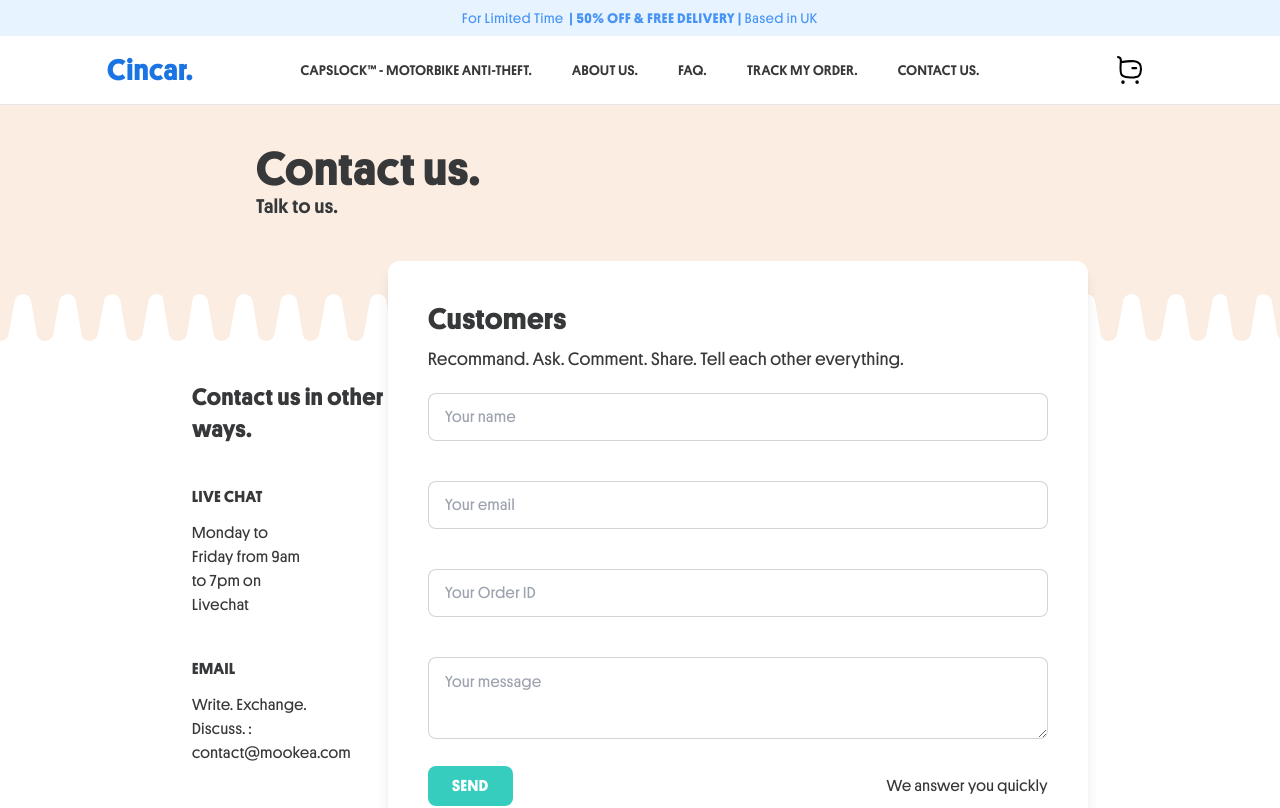
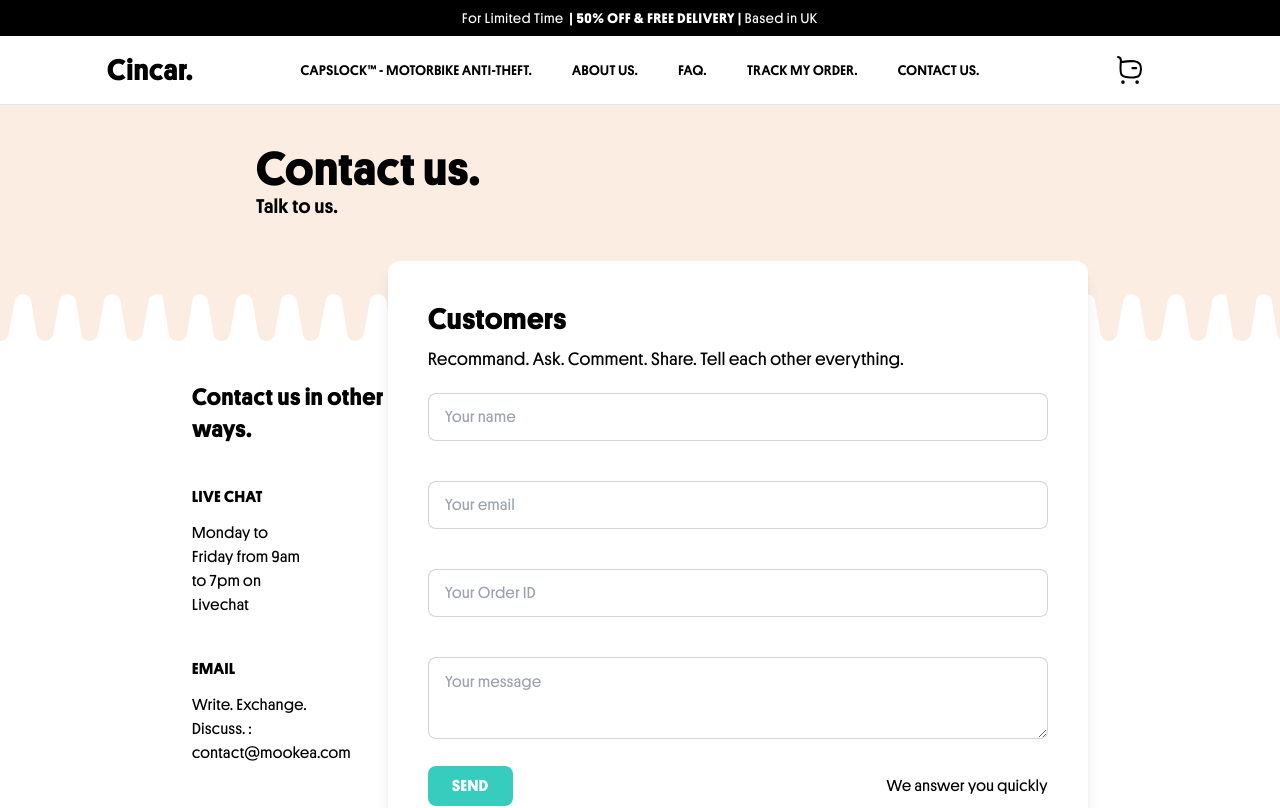
Before and after one commit to KolyStudio/Vehicules, a Next.js app: page /contact in a window 1280 px wide. Shown: the top 808 px of the page. Built offline with nearby package versions, Linux system fonts and the light colour scheme.

Commit message:
first commit

```diff
--- a/components/Announcement.js
+++ b/components/Announcement.js
@@ -2,7 +2,7 @@ import { site } from "./config";
 
 export default function Announcement() {
   return (
-    <section className=' bg-[#e7f3ff] relative text-center py-2  items-center text-sm  text-[#4894f5] tracking-wider flex justify-center space-x-2 '>
+    <section className=' bg-black relative text-center py-2  items-center text-sm  text-white tracking-wider flex justify-center space-x-2 '>
 
   For Limited Time<b> &nbsp; | 50% OFF & FREE DELIVERY |&nbsp; </b>  Based in UK
     </section>
--- a/components/Details.js
+++ b/components/Details.js
@@ -115,7 +115,7 @@ console.log(link);
         </article>
 
         <article className='flex items-center space-x-1 py-2'>
-          <span className='text-xl font-medium text-[#1b74e4]'>
+          <span className='text-xl font-medium text-[#f58523]'>
             {quantity == 1 ? (
               <h3>£{produit.price.toFixed(2)}</h3>
             ) : quantity == 2 ? (
@@ -288,7 +288,7 @@ console.log(link);
 
             <div className='flex flex-col'>
               <span className={` font-medium ${
-              quantity == 1 ? "border-black  text-primary" : "text-primary"}`}>£{produit.price.toFixed(2)}</span>
+              quantity == 1 ? "border-black  text-[#f58523]" : "text-[#f58523]"}`}>£{produit.price.toFixed(2)}</span>
               <span className='line-through font-bold text-gray-500'>£{(produit.price * 2).toFixed(2)}</span>
               </div>
              </div>
@@ -298,7 +298,7 @@ console.log(link);
           <article
             onClick={() => quantityPicker(2)}
             className={`relative w-full cursor-pointer p-1 rounded-xl border-[2px] text-center ${
-              quantity == 2 ? "bg-[#eef2fd] border-primary text-black" : ""
+              quantity == 2 ? "bg-[#eef2fd] border-[#f58523] text-[#f58523]" : ""
             }`}>
               <div className='flex items-center justify-between'>
               {/* <div className='absolute top-0 left-[35px] text-sm font-medium animate-pulse'>BEST SELLER</div> */}
@@ -311,7 +311,7 @@ console.log(link);
              <div className='font-medium w-full text-left pl-3'>1 x CapsLock™ + 2nd 50% OFF <br></br>= £{(((produit.price * 1.5) ) / 2).toFixed(2)} each</div>
             <div className='flex flex-col'>
               <span className={` font-medium ${
-              quantity == 2 ? " text-primary" : "text-primary"}`}>£{(produit.price * 1.5).toFixed(2)}</span>
+              quantity == 2 ? " text-[#f58523]" : "text-[#f58523]"}`}>£{(produit.price * 1.5).toFixed(2)}</span>
               <span className='line-through font-bold text-gray-500'>£{(produit.price * 2 * 2).toFixed(2)}</span>
               </div>
               <div className='absolute bottom-0 left-[35px] text-sm font-medium'></div>
--- a/styles/globals.css
+++ b/styles/globals.css
@@ -133,7 +133,7 @@ body {
   font-family:-apple-system, BlinkMacSystemFont, Segoe UI, Roboto, Oxygen,
     Ubuntu, Cantarell, Fira Sans, Droid Sans, Helvetica Neue, sans-serif;
     font-family: 'Platform' !important;
-    color: #37383a !important;
+    color: #000 !important;
     letter-spacing: 0.03em;
 }
 
--- a/tailwind.config.js
+++ b/tailwind.config.js
@@ -8,8 +8,8 @@ module.exports = {
   theme: {
     extend: {
       colors: {
-         primary: '#1b74e4',
-         black:'#37383a',
+         primary: '#000',
+         black:'#000',
 
       },
     },
```
Also changed, not shown: public/icons/checktest.svg.
